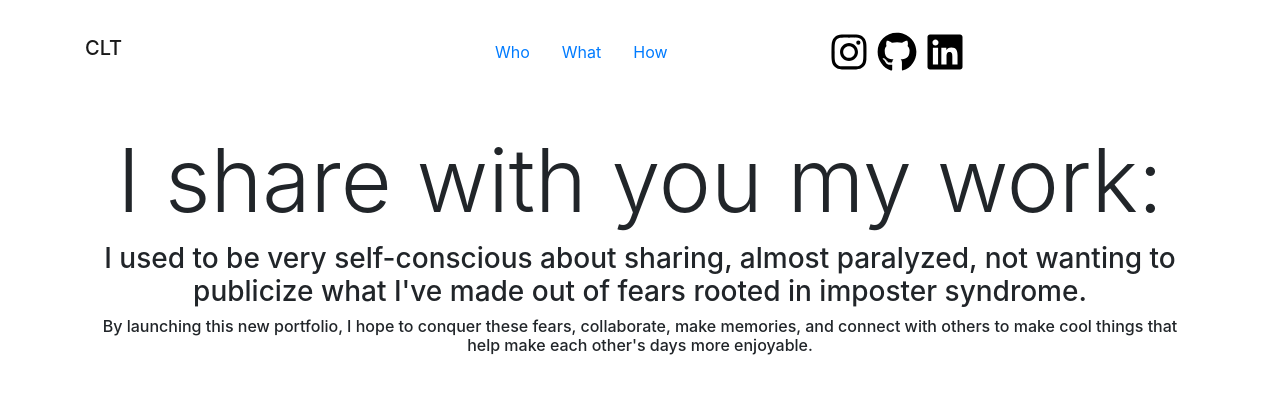
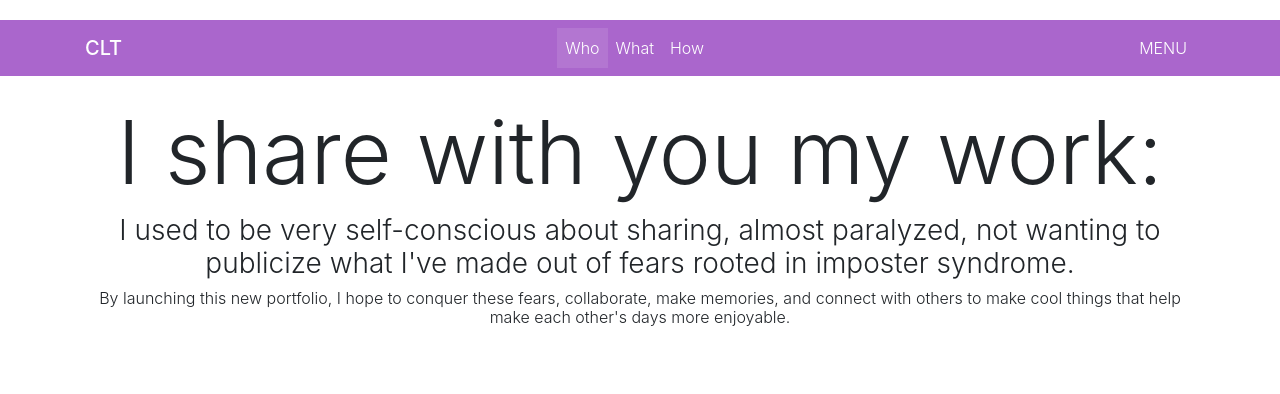
Before and after one commit to cesarsalaad/my-portfolio, a React (Create React App) app: page / in a window 1280 px wide. Shown: the top 394 px of the page. Built offline with nearby package versions, Linux system fonts and the light colour scheme.

Commit message:
Re-made navbar using Material Design Bootstrap

```diff
--- a/package.json
+++ b/package.json
@@ -14,8 +14,8 @@
     "bootstrap": "^4.4.1",
     "gh-pages": "^2.2.0",
     "gsap": "^3.0.4",
+    "mdbreact": "^4.25.0",
     "react": "^16.12.0",
-    "react-bootstrap": "^1.0.0-beta.16",
     "react-dom": "^16.12.0",
     "react-grid-gallery": "^0.5.5",
     "react-lottie": "^1.2.3",
--- a/src/components/navbar.js
+++ b/src/components/navbar.js
@@ -12,56 +12,64 @@ import LinkedinIcon from "./icons/linkedin";
 
 // Custom Styles import
 import '../css/navbar.css';
-import Navbar from 'react-bootstrap/Navbar';
-import Nav from 'react-bootstrap/Nav'
+// Material Design
+import { MDBNavbar, MDBNavbarBrand, MDBNavbarNav, MDBNavItem, MDBNavLink, MDBNavbarToggler, MDBCollapse, MDBDropdown,
+MDBDropdownToggle, MDBDropdownMenu, MDBDropdownItem, MDBContainer, MDBIcon } from "mdbreact";
 
 class NavBar extends Component {
+  state = {
+  collapse1: false,
+  collapseID: ''
+  }
+
+  toggleCollapse = collapseID => () => {
+    this.setState(prevState => ({ collapseID: (prevState.collapseID !== collapseID ? collapseID : '') }));
+  }
+
+  toggleSingleCollapse = collapseId => {
+    this.setState({
+      ...this.state,
+      [collapseId]: !this.state[collapseId]
+    });
+  }
   render() {
     return (
       <>
-        <nav className="navbar navbar-expand-md sticky-top navbar-light nav-justified">
-        <div className="container">
-          <div className="navbar_container">
-            <span className="left-nav">
-                <Navbar.Brand><h1 className={"navbar-brand"}>CLT</h1></Navbar.Brand>
-            </span>
-            <Navbar.Collapse id="responsive-navbar-nav">
+      <MDBNavbar color="secondary-color" dark expand="md" style={{ marginTop: "20px" }}>
+        <MDBContainer>
+          <MDBNavbarBrand>
+            <strong className="white-text">CLT</strong>
+          </MDBNavbarBrand>
+          <MDBNavbarToggler onClick={this.toggleCollapse("navbarCollapse3")} />
+          <MDBCollapse id="navbarCollapse3" isOpen={this.state.collapseID} navbar>
+            <MDBNavbarNav right>
+              <MDBNavItem active>
+                <MDBNavLink to='/'>Who</MDBNavLink>
+              </MDBNavItem>
+              <MDBNavItem>
+                <MDBNavLink to='/What'>What</MDBNavLink>
+              </MDBNavItem>
+              <MDBNavItem>
+                <MDBNavLink to='/How'>How</MDBNavLink>
+              </MDBNavItem>
+            </MDBNavbarNav>
+            <MDBNavbarNav right>
+              <MDBNavItem>
+                <MDBDropdown>
+                  <MDBDropdownToggle className="dopdown-toggle" nav>
+                    MENU
+                  </MDBDropdownToggle>
+                  <MDBDropdownMenu className="dropdown-default" right>
+                    <MDBDropdownItem href="#!">My account</MDBDropdownItem>
+                    <MDBDropdownItem href="#!">Log out</MDBDropdownItem>
+                  </MDBDropdownMenu>
+                </MDBDropdown>
+              </MDBNavItem>
+            </MDBNavbarNav>
+          </MDBCollapse>
+        </MDBContainer>
+      </MDBNavbar>
 
-              <span>
-                <Nav className={"standard_nav"}>
-                    <Nav.Link><NavLink to='/'>Who</NavLink></Nav.Link>
-                    <Nav.Link><NavLink to='/What'>What</NavLink></Nav.Link>
-                    <Nav.Link><NavLink to='/How'>How</NavLink></Nav.Link>
-                </Nav>
-              </span>
-            </Navbar.Collapse>
-
-              <span className="right-nav">
-                <div className="d-flex social-row">
-                  <Navbar.Toggle aria-controls="responsive-navbar-nav" />
-                  <Navbar.Collapse id="responsive-navbar-nav">
-                  <div className="p-1">
-                    <a href="http://www.instagram.com/cesarsalaad" target="_blank">
-                      <InstagramIcon width={40} />
-                    </a>
-                  </div>
-                  <div className="p-1">
-                    <a href="#" target="_blank">
-                      <GithubIcon width={40} />
-                    </a>
-                  </div>
-                  <div className="p-1">
-                    <a href="#" target="_blank">
-                      <LinkedinIcon width={40} />
-                    </a>
-                  </div>
-                  </Navbar.Collapse>
-                </div>
-              </span>
-
-          </div>
-        </div>
-        </nav>
         <switch>
           <Route exact path="/" component={Who}/>
           <Route path="/What" component={What}/>
```
Also changed, not shown: src/index.js (+5 -2 lines), src/scratch.js (+49 -0 lines), 1 other file (tests, documents, lock files or other folders). Lines whose indentation alone changed are shown as unchanged.
